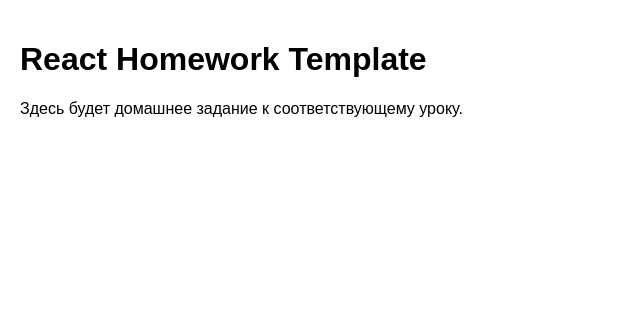
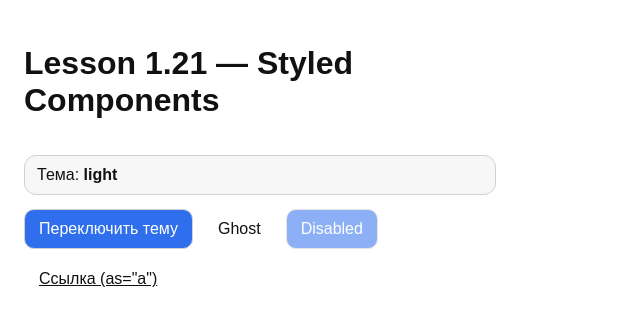
Before and after one commit to tusin777/react-home-works-app, a React (Vite) app: page / in a window 1280 px wide. Shown: the top 326 px of the page, without its empty margins (0-640 px from the left). Built offline with nearby package versions, Linux system fonts and the light colour scheme.

Commit message:
Добавить поддержку темной и светлой тем для приложения с использованием styled-components, включая глобальные стили и анимации для кнопок.

```diff
--- a/package.json
+++ b/package.json
@@ -11,7 +11,8 @@
   },
   "dependencies": {
     "react": "^19.2.0",
-    "react-dom": "^19.2.0"
+    "react-dom": "^19.2.0",
+    "styled-components": "^6.1.19"
   },
   "devDependencies": {
     "@eslint/js": "^9.39.1",
--- a/src/components/App/App.jsx
+++ b/src/components/App/App.jsx
@@ -1,11 +1,52 @@
-import "./App.css";
+import { useState } from "react";
+import { ThemeProvider } from "styled-components";
+
+import { GlobalStyle } from "../../global.styled.js";
+import { darkTheme, lightTheme } from "../../theme.js";
+import { AnimatedBadge, Button } from "./Button/Button.styled.js";
 
 function App() {
+  const [themeMode, setThemeMode] = useState(() => {
+    const saved = localStorage.getItem("themeMode");
+    return saved === "dark" ? "dark" : "light";
+  });
+
+  const theme = themeMode === "dark" ? darkTheme : lightTheme;
+
+  const toggleTheme = () => {
+    const next = themeMode === "dark" ? "light" : "dark";
+    setThemeMode(next);
+    localStorage.setItem("themeMode", next);
+  };
+
   return (
-    <div className="app-container">
-      <h1>React Homework Template</h1>
-      <p>Здесь будет домашнее задание к соответствующему уроку.</p>
-    </div>
+    <ThemeProvider theme={theme}>
+      <GlobalStyle />
+
+      <div style={{ padding: 24, display: "grid", gap: 14, maxWidth: 520 }}>
+        <h1>Lesson 1.21 — Styled Components</h1>
+
+        <AnimatedBadge>
+          Тема: <b>{themeMode}</b>
+        </AnimatedBadge>
+
+        <div style={{ display: "flex", gap: 10, flexWrap: "wrap" }}>
+          <Button $variant="primary" onClick={toggleTheme}>
+            Переключить тему
+          </Button>
+
+          <Button $variant="ghost">Ghost</Button>
+
+          <Button $variant="primary" $disabled>
+            Disabled
+          </Button>
+
+          <Button as="a" href="#" $variant="ghost">
+            Ссылка (as="a")
+          </Button>
+        </div>
+      </div>
+    </ThemeProvider>
   );
 }
 
--- /dev/null
+++ b/src/components/App/Button/Button.styled.js
@@ -0,0 +1,53 @@
+import styled, { keyframes } from "styled-components";
+import { hoverRing } from "./Common.styled";
+
+const popIn = keyframes`
+  from { opacity: 0; transform: scale(0.92); }
+  to { opacity: 1; transform: scale(1); }
+`;
+
+export const Button = styled.button`
+  ${hoverRing};
+
+  border: 1px solid ${(props) => props.theme.border};
+  border-radius: 10px;
+  padding: 10px 14px;
+
+  font-size: 16px;
+  cursor: pointer;
+
+  transition: background-color 0.2s ease, color 0.2s ease,
+    border-color 0.2s ease, transform 0.12s ease;
+
+  background-color: ${(props) => {
+    if (props.$variant === "primary") return props.theme.primary;
+    if (props.$variant === "ghost") return "transparent";
+    return "transparent";
+  }};
+
+  color: ${(props) => {
+    if (props.$variant === "primary") return props.theme.primaryText;
+    return props.theme.text;
+  }};
+
+  border-color: ${(props) => {
+    if (props.$variant === "ghost") return "transparent";
+    return props.theme.border;
+  }};
+
+  opacity: ${(props) => (props.$disabled ? 0.55 : 1)};
+  pointer-events: ${(props) => (props.$disabled ? "none" : "auto")};
+`;
+
+export const AnimatedBadge = styled.div`
+  animation: ${popIn} 0.35s ease;
+  padding: 10px 12px;
+  border-radius: 12px;
+  border: 1px solid ${(props) => props.theme.border};
+  background: rgba(0, 0, 0, 0.03);
+
+  @media (max-width: 480px) {
+    font-size: 14px;
+    padding: 8px 10px;
+  }
+`;
--- /dev/null
+++ b/src/components/App/Button/Common.styled.js
@@ -0,0 +1,16 @@
+import { css } from "styled-components";
+
+export const hoverRing = css`
+  &:hover {
+    transform: translateY(-1px);
+  }
+
+  &:active {
+    transform: translateY(0);
+  }
+
+  &:focus-visible {
+    outline: 3px solid rgba(47, 111, 237, 0.35);
+    outline-offset: 2px;
+  }
+`;
--- /dev/null
+++ b/src/global.styled.js
@@ -0,0 +1,23 @@
+import { createGlobalStyle } from "styled-components";
+
+export const GlobalStyle = createGlobalStyle`
+  * {
+    box-sizing: border-box;
+  }
+
+  html, body, #root {
+    height: 100%;
+  }
+
+  body {
+    margin: 0;
+    font-family: Arial, sans-serif;
+    background-color: ${(props) => props.theme.body};
+    color: ${(props) => props.theme.text};
+    transition: background-color 0.25s linear, color 0.25s linear;
+  }
+
+  button {
+    font-family: inherit;
+  }
+`;
--- /dev/null
+++ b/src/theme.js
@@ -0,0 +1,15 @@
+export const lightTheme = {
+  body: "#ffffff",
+  text: "#111111",
+  primary: "#2f6fed",
+  primaryText: "#ffffff",
+  border: "#d0d0d0",
+};
+
+export const darkTheme = {
+  body: "#111111",
+  text: "#f2f2f2",
+  primary: "#7aa2ff",
+  primaryText: "#111111",
+  border: "#3a3a3a",
+};
```
